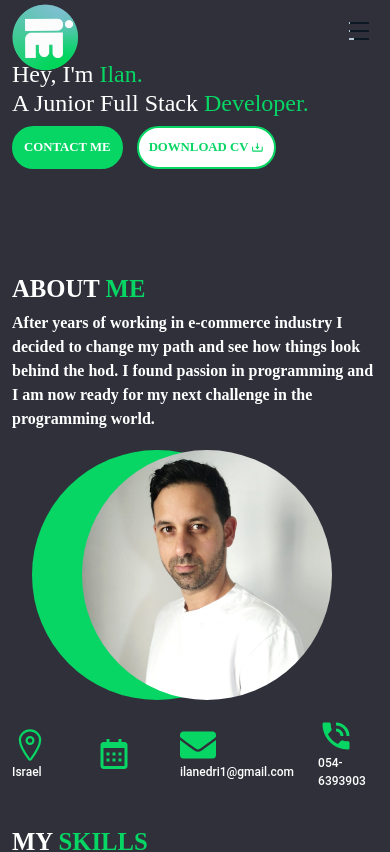
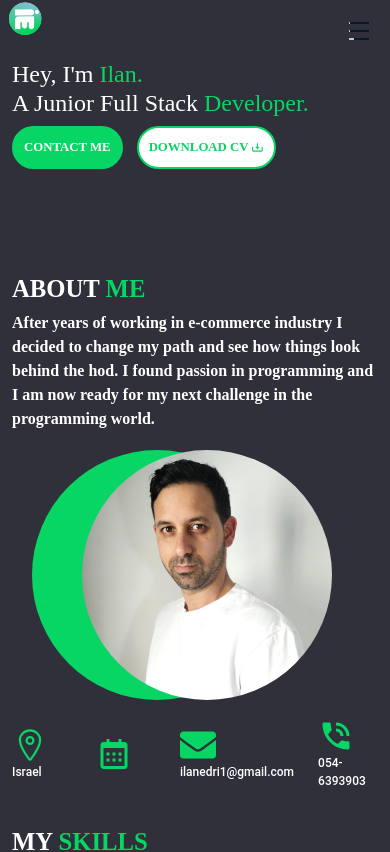
Before and after one commit to SoPH89/portfolio, a React (Create React App) app: page / in a window 390 px wide. Shown: the top 852 px of the page. Built offline with nearby package versions, Linux system fonts and the light colour scheme.

Commit message:
mobile logo

```diff
--- a/src/Components/Navbar/Navbar.css
+++ b/src/Components/Navbar/Navbar.css
@@ -46,18 +46,22 @@
 }
 
 
-.logo {
+.logoImg {
     float: left;
     margin-left: 28px;
     font-size: 1.5em;
     height: 30px;
     letter-spacing: 1px;
     text-transform: uppercase;
+      width: 80px;
+      height: 80px;
 }
 
 @media(max-width: 768px) {
-    .logo {
+    .logoImg {
         margin-left: 5px;
+        height: 40px;
+        width:40px;
     }
 }
 
--- a/src/Components/Navbar/Navbar.js
+++ b/src/Components/Navbar/Navbar.js
@@ -2,11 +2,6 @@
 import Logo from '../../images/Logo.png'
 ;import "./Navbar.css";
 
-
-const logoStyle ={
-  width: "80px",
-  height: "80px"
-}
 let menuIcon = document.querySelector('menuIcon');
 let nav = document.querySelector('overlay-menu');
 const NavBar = ()=>{
@@ -14,7 +9,7 @@
           <>
       <nav id="navbar" class="">
          <div className="logo" >
-  <img src={Logo} style={logoStyle} />
+  <img src={Logo} className="logoImg" />
       <a href="#home" />
 
     </div>
--- a/src/Components/productList/ProductList.js
+++ b/src/Components/productList/ProductList.js
@@ -11,7 +11,7 @@
         <Col>
       <div className="h2Div">
     <h2 className="h2About">
-ABOUT<span style={{color: '#07D665'}}> ME</span>
+My<span style={{color: '#07D665'}}> Portfolio</span>
     </h2>
     </div>
 
```
